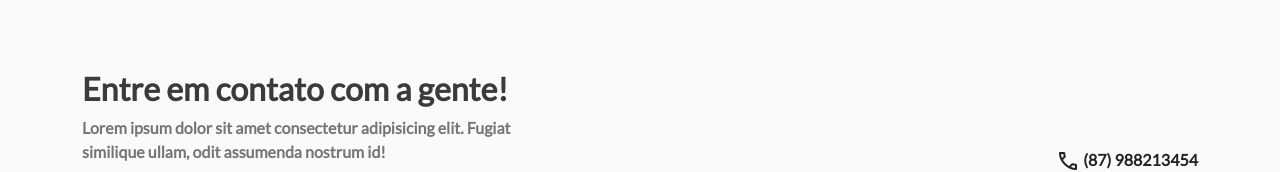
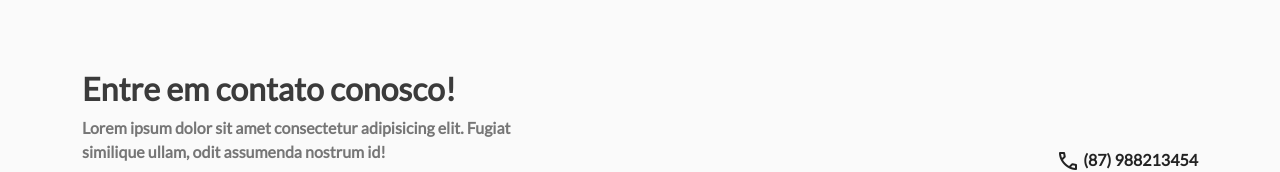
Before and after one commit to VictorrMatt/BlackCloth, a plain HTML site: page index.html in a window 1280 px wide. Shown: the part 2203-2375 px from the top of the page. Drawn offline with nearby package versions, Linux system fonts and the light colour scheme.

Commit message:
Add files via upload

```diff
--- a/index.html
+++ b/index.html
@@ -260,7 +260,7 @@
       <div class="container">
         <div class="row align-items-center">
           <div class="col-5">
-            <h4 id="contact-title-def">Entre em contato com a gente!</h4>
+            <h4 id="contact-title-def">Entre em contato conosco!</h4>
             <p class="text-def">Lorem ipsum dolor sit amet consectetur
               adipisicing elit. Fugiat similique ullam, odit
               assumenda nostrum id!</p>
```
